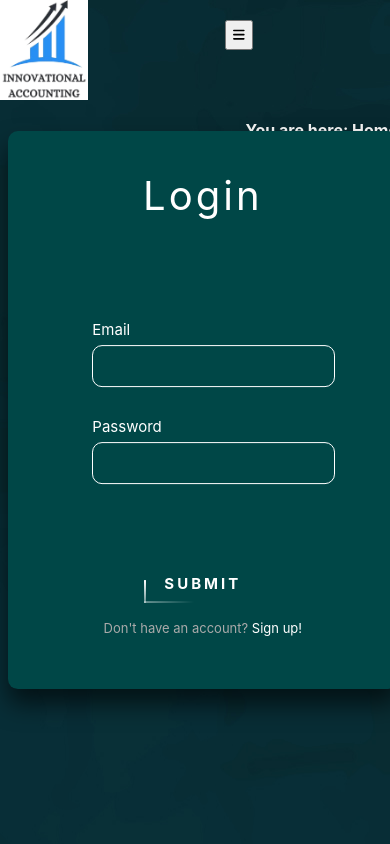
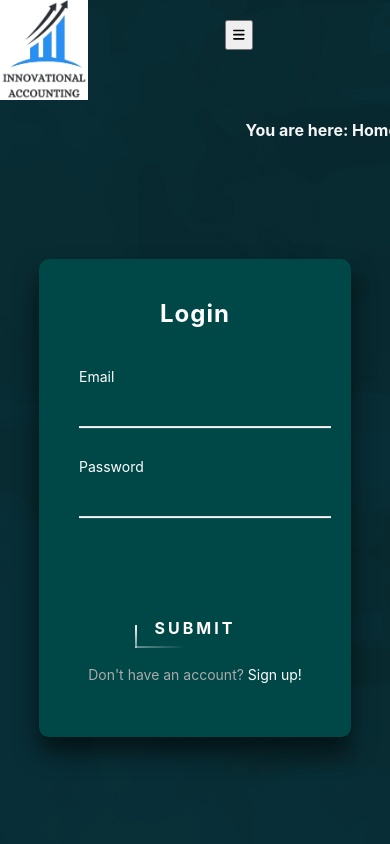
Before and after one commit to Pranjil97/gatpSolWebsite, a React (Create React App) app: page /login in a window 390 px wide. Shown: the top 844 px of the page. Built offline with nearby package versions, Linux system fonts and the light colour scheme.

Commit message:
edit the login page css

```diff
--- a/src/Components/Css/login.css
+++ b/src/Components/Css/login.css
@@ -1,11 +1,11 @@
-.loginpage {
+/* .loginpage {
   display: flex;
   justify-content: center;
-  /* background-color: white; */
+  background-color: white;
   height: 600px;
-}
+} */
 
-.login-box {
+/* .login-box {
   position: absolute;
   top: 50%;
   left: 50%;
@@ -14,13 +14,13 @@
   margin: 20px auto;
   margin-top: 100px;
   transform: translate(-50%, -55%);
-  /* background: rgba(0,0,0,.9); */
+  background: rgba(0,0,0,.9);
   background: rgb(0, 71, 71);
   box-sizing: border-box;
   box-shadow: 0 15px 25px rgba(0, 0, 0, .6);
   border-radius: 10px;
-}
-
+} */
+/*
 .login-box p:first-child {
   margin: 0 0 30px;
   padding: 0;
@@ -56,9 +56,9 @@
   color: #fff;
   pointer-events: none;
   transition: .5s;
-}
+} */
 
-.login-box .user-box input:focus~label,
+/* .login-box .user-box input:focus~label,
 .login-box .user-box input:valid~label {
   top: -20px;
   left: 0;
@@ -189,219 +189,10 @@
   background: transparent;
   color: #aaa;
   border-radius: 5px;
-}
+} */
 
 
 @media only screen and (max-width: 480px) {
-  .loginpage {
-    display: flex;
-    justify-content: center;
-    align-items: center;
-    height: 100vh;
-    width: 100%;
-  }
-
-  .login-box {
-    display: flex;
-    flex-direction: column;
-    justify-content: center;
-    align-items: center;
-    position: absolute;
-    top: 40%;
-    width: 100%;
-    left: 52%;
-    height: fit-content;
-    padding: 40px;
-    transform: translate(-50%, -55%);
-    /* background: rgba(0,0,0,.9); */
-    background: rgb(0, 71, 71);
-    box-sizing: border-box;
-    box-shadow: 0 15px 25px rgba(0, 0, 0, .6);
-    border-radius: 10px;
-  }
-
-
-  .login-box p:first-child {
-    padding: 0;
-    color: #fff;
-    text-align: center;
-    font-size: 2.5rem;
-    font-weight: 400;
-    letter-spacing: 3px;
-    /* margin-top: -100px; */
-    margin-bottom: 100px;
-  }
-
-  .login-box .user-box {
-    width: fit-content;
-    height: fit-content;
-    position: relative;
-    /* background-color: bisque; */
-  }
-
-  .login-box .user-box input {
-    width: 100%;
-    padding: 10px 10px;
-    font-size: 15px;
-    color: #fff;
-    margin-top: 25px;
-    margin-bottom: 30px;
-    height: 20px;
-    border: none;
-    border: 1px solid #fff;
-    outline: none;
-    background: transparent;
-    border-radius: 10px;
-  }
-
-  .login-box .user-box label {
-    position: absolute;
-    top: 0;
-    left: 0;
-    padding: 10px 0;
-    font-size: 10px;
-    color: #fff;
-    pointer-events: none;
-    transition: .5s;
-  }
-
-  .login-box .user-box input:focus~label,
-  .login-box .user-box input:valid~label {
-    top: -10px;
-    left: 0;
-    color: #fff;
-    font-size: 15px;
-  }
-
-  .login-box form a {
-    position: relative;
-    display: inline-block;
-    padding: 10px 20px;
-    font-weight: bold;
-    color: #fff;
-    font-size: 15px;
-    text-decoration: none;
-    text-transform: uppercase;
-    overflow: hidden;
-    transition: .5s;
-    margin-top: 50px;
-    letter-spacing: 3px
-  }
-
-  .login-box a:hover {
-    background: transparent;
-    color: #272727;
-    border-radius: 5px;
-  }
-
-  .login-box a span {
-    position: absolute;
-    display: block;
-  }
-
-  .login-box a span:nth-child(1) {
-    top: 0;
-    left: -100%;
-    width: 100%;
-    height: 2px;
-    background: linear-gradient(90deg, transparent, #fff);
-    animation: btn-anim1 1.5s linear infinite;
-  }
-
-  @keyframes btn-anim1 {
-    0% {
-      left: -100%;
-    }
-
-    50%,
-    100% {
-      left: 100%;
-    }
-  }
-
-  .login-box a span:nth-child(2) {
-    top: -100%;
-    right: 0;
-    width: 2px;
-    height: 100%;
-    background: linear-gradient(180deg, transparent, #fff);
-    animation: btn-anim2 1.5s linear infinite;
-    animation-delay: .375s
-  }
-
-  @keyframes btn-anim2 {
-    0% {
-      top: -100%;
-    }
-
-    50%,
-    100% {
-      top: 100%;
-    }
-  }
-
-  .login-box a span:nth-child(3) {
-    bottom: 0;
-    right: -100%;
-    width: 100%;
-    height: 2px;
-    background: linear-gradient(270deg, transparent, #fff);
-    animation: btn-anim3 1.5s linear infinite;
-    animation-delay: .75s
-  }
-
-  @keyframes btn-anim3 {
-    0% {
-      right: -100%;
-    }
-
-    50%,
-    100% {
-      right: 100%;
-    }
-  }
-
-  .login-box a span:nth-child(4) {
-    bottom: -100%;
-    left: 0;
-    width: 2px;
-    height: 100%;
-    background: linear-gradient(360deg, transparent, #fff);
-    animation: btn-anim4 1.5s linear infinite;
-    animation-delay: 1.125s
-  }
-
-  @keyframes btn-anim4 {
-    0% {
-      bottom: -100%;
-    }
-
-    50%,
-    100% {
-      bottom: 100%;
-    }
-  }
-
-  .login-box p:last-child {
-    color: #aaa;
-    font-size: 13px;
-  }
-
-  .login-box a.a2 {
-    color: #fff;
-    text-decoration: none;
-  }
-
-  .login-box a.a2:hover {
-    background: transparent;
-    color: #aaa;
-    border-radius: 5px;
-  }
-
-}
-
-@media screen and (min-width: 481px) and (max-width: 768px) {
-
   .loginpage {
     display: flex;
     justify-content: center;
@@ -412,7 +203,8 @@
     position: absolute;
     top: 50%;
     left: 50%;
-    width: 400px;
+    width: 80%;
+    height: fit-content;
     padding: 40px;
     margin: 20px auto;
     margin-top: 100px;
@@ -432,6 +224,7 @@
     font-size: 1.5rem;
     font-weight: bold;
     letter-spacing: 1px;
+    margin-bottom: 60px;
   }
 
   .login-box .user-box {
@@ -440,16 +233,14 @@
 
   .login-box .user-box input {
     width: 100%;
-    height: 20px;
     padding: 10px 10px;
-    font-size: 14px;
+    font-size: 16px;
     color: #fff;
-    margin-bottom: 30px;
+    margin-bottom: 50px;
     border: none;
-    border: 1px solid #fff;
+    border-bottom: 2px solid whitesmoke;
     outline: none;
     background: transparent;
-    border-radius: 10px;
   }
 
   .login-box .user-box label {
@@ -468,7 +259,7 @@
     top: -30px;
     left: 0;
     color: #fff;
-    font-size: 12px;
+    font-size: 14px;
   }
 
   .login-box form a {
@@ -596,6 +387,203 @@
     border-radius: 5px;
   }
 
+}
+
+@media screen and (min-width: 481px) and (max-width: 768px) {
+
+  .loginpage {
+    display: flex;
+    justify-content: center;
+    height: 100vh;
+  }
+
+  .login-box {
+    position: absolute;
+    top: 50%;
+    left: 50%;
+    width: 450px;
+    height: fit-content;
+    padding: 40px;
+    margin: 20px auto;
+    margin-top: 100px;
+    transform: translate(-50%, -55%);
+    /* background: rgba(0,0,0,.9); */
+    background: rgb(0, 71, 71);
+    box-sizing: border-box;
+    box-shadow: 0 15px 25px rgba(0, 0, 0, .6);
+    border-radius: 10px;
+  }
+
+  .login-box p:first-child {
+    margin: 0 0 30px;
+    padding: 0;
+    color: #fff;
+    text-align: center;
+    font-size: 1.5rem;
+    font-weight: bold;
+    letter-spacing: 1px;
+    margin-bottom: 60px;
+  }
+
+  .login-box .user-box {
+    position: relative;
+  }
+
+  .login-box .user-box input {
+    width: 100%;
+    padding: 10px 10px;
+    font-size: 16px;
+    color: #fff;
+    margin-bottom: 50px;
+    border: none;
+    border-bottom: 2px solid whitesmoke;
+    outline: none;
+    background: transparent;
+  }
+
+  .login-box .user-box label {
+    position: absolute;
+    top: 0;
+    left: 0;
+    padding: 10px 0;
+    font-size: 16px;
+    color: #fff;
+    pointer-events: none;
+    transition: .5s;
+  }
+
+  .login-box .user-box input:focus~label,
+  .login-box .user-box input:valid~label {
+    top: -30px;
+    left: 0;
+    color: #fff;
+    font-size: 14px;
+  }
+
+  .login-box form a {
+    position: relative;
+    display: inline-block;
+    padding: 10px 20px;
+    font-weight: bold;
+    color: #fff;
+    font-size: 16px;
+    text-decoration: none;
+    text-transform: uppercase;
+    overflow: hidden;
+    transition: .5s;
+    margin-top: 40px;
+    letter-spacing: 3px
+  }
+
+  .login-box a:hover {
+    background: #fff;
+    color: #272727;
+    border-radius: 5px;
+  }
+
+  .login-box a span {
+    position: absolute;
+    display: block;
+  }
+
+  .login-box a span:nth-child(1) {
+    top: 0;
+    left: -100%;
+    width: 100%;
+    height: 2px;
+    background: linear-gradient(90deg, transparent, #fff);
+    animation: btn-anim1 1.5s linear infinite;
+  }
+
+  @keyframes btn-anim1 {
+    0% {
+      left: -100%;
+    }
+
+    50%,
+    100% {
+      left: 100%;
+    }
+  }
+
+  .login-box a span:nth-child(2) {
+    top: -100%;
+    right: 0;
+    width: 2px;
+    height: 100%;
+    background: linear-gradient(180deg, transparent, #fff);
+    animation: btn-anim2 1.5s linear infinite;
+    animation-delay: .375s
+  }
+
+  @keyframes btn-anim2 {
+    0% {
+      top: -100%;
+    }
+
+    50%,
+    100% {
+      top: 100%;
+    }
+  }
+
+  .login-box a span:nth-child(3) {
+    bottom: 0;
+    right: -100%;
+    width: 100%;
+    height: 2px;
+    background: linear-gradient(270deg, transparent, #fff);
+    animation: btn-anim3 1.5s linear infinite;
+    animation-delay: .75s
+  }
+
+  @keyframes btn-anim3 {
+    0% {
+      right: -100%;
+    }
+
+    50%,
+    100% {
+      right: 100%;
+    }
+  }
+
+  .login-box a span:nth-child(4) {
+    bottom: -100%;
+    left: 0;
+    width: 2px;
+    height: 100%;
+    background: linear-gradient(360deg, transparent, #fff);
+    animation: btn-anim4 1.5s linear infinite;
+    animation-delay: 1.125s
+  }
+
+  @keyframes btn-anim4 {
+    0% {
+      bottom: -100%;
+    }
+
+    50%,
+    100% {
+      bottom: 100%;
+    }
+  }
+
+  .login-box p:last-child {
+    color: #aaa;
+    font-size: 14px;
+  }
+
+  .login-box a.a2 {
+    color: #fff;
+    text-decoration: none;
+  }
+
+  .login-box a.a2:hover {
+    background: transparent;
+    color: #aaa;
+    border-radius: 5px;
+  }
 }
 
 
@@ -807,12 +795,15 @@
 
   .login-box {
     position: absolute;
-    width: 500px;
-    height: 450px;
+    top: 50%;
+    left: 50%;
+    width: 450px;
+    height: fit-content;
     padding: 40px;
     margin: 20px auto;
     margin-top: 100px;
     transform: translate(-50%, -55%);
+    /* background: rgba(0,0,0,.9); */
     background: rgb(0, 71, 71);
     box-sizing: border-box;
     box-shadow: 0 15px 25px rgba(0, 0, 0, .6);
@@ -824,9 +815,10 @@
     padding: 0;
     color: #fff;
     text-align: center;
-    font-size: 2rem;
-    font-weight: 500;
+    font-size: 1.5rem;
+    font-weight: bold;
     letter-spacing: 1px;
+    margin-bottom: 60px;
   }
 
   .login-box .user-box {
@@ -835,32 +827,33 @@
 
   .login-box .user-box input {
     width: 100%;
-    padding: 10px 10px 10px;
-    font-size: 18px;
+    padding: 10px 10px;
+    font-size: 16px;
     color: #fff;
-    margin-top: 20px;
+    margin-bottom: 50px;
     border: none;
-    border-bottom: 1px solid #fff;
+    border-bottom: 2px solid whitesmoke;
     outline: none;
     background: transparent;
   }
 
   .login-box .user-box label {
     position: absolute;
+    top: 0;
+    left: 0;
     padding: 10px 0;
     font-size: 16px;
     color: #fff;
     pointer-events: none;
     transition: .5s;
-    /* background-color:darkgrey; */
   }
 
   .login-box .user-box input:focus~label,
   .login-box .user-box input:valid~label {
-    top: -10px;
+    top: -30px;
     left: 0;
     color: #fff;
-    font-size: 16px;
+    font-size: 14px;
   }
 
   .login-box form a {
@@ -869,12 +862,12 @@
     padding: 10px 20px;
     font-weight: bold;
     color: #fff;
-    font-size: 17px;
+    font-size: 16px;
     text-decoration: none;
     text-transform: uppercase;
     overflow: hidden;
     transition: .5s;
-    margin-top: 30px;
+    margin-top: 40px;
     letter-spacing: 3px
   }
 
@@ -987,13 +980,9 @@
     color: #aaa;
     border-radius: 5px;
   }
-
-
-
 }
 
 @media screen and (min-width: 1201px) {
-
   .loginpage {
     display: flex;
     justify-content: center;
@@ -1002,12 +991,15 @@
 
   .login-box {
     position: absolute;
-    width: 600px;
-    height: 450px;
+    top: 50%;
+    left: 50%;
+    width: 450px;
+    height: fit-content;
     padding: 40px;
     margin: 20px auto;
     margin-top: 100px;
     transform: translate(-50%, -55%);
+    /* background: rgba(0,0,0,.9); */
     background: rgb(0, 71, 71);
     box-sizing: border-box;
     box-shadow: 0 15px 25px rgba(0, 0, 0, .6);
@@ -1019,9 +1011,10 @@
     padding: 0;
     color: #fff;
     text-align: center;
-    font-size: 2rem;
-    font-weight: 500;
+    font-size: 1.5rem;
+    font-weight: bold;
     letter-spacing: 1px;
+    margin-bottom: 60px;
   }
 
   .login-box .user-box {
@@ -1030,32 +1023,33 @@
 
   .login-box .user-box input {
     width: 100%;
-    padding: 10px 10px 10px;
+    padding: 10px 10px;
     font-size: 16px;
     color: #fff;
-    margin-top: 20px;
+    margin-bottom: 50px;
     border: none;
-    border-bottom: 1px solid #fff;
+    border-bottom: 2px solid whitesmoke;
     outline: none;
     background: transparent;
   }
 
   .login-box .user-box label {
     position: absolute;
+    top: 0;
+    left: 0;
     padding: 10px 0;
     font-size: 16px;
     color: #fff;
     pointer-events: none;
     transition: .5s;
-    /* background-color:darkgrey; */
   }
 
   .login-box .user-box input:focus~label,
   .login-box .user-box input:valid~label {
-    top: -10px;
+    top: -30px;
     left: 0;
     color: #fff;
-    font-size: 16px;
+    font-size: 14px;
   }
 
   .login-box form a {
@@ -1064,12 +1058,12 @@
     padding: 10px 20px;
     font-weight: bold;
     color: #fff;
-    font-size: 17px;
+    font-size: 16px;
     text-decoration: none;
     text-transform: uppercase;
     overflow: hidden;
     transition: .5s;
-    margin-top: 30px;
+    margin-top: 40px;
     letter-spacing: 3px
   }
 
@@ -1182,5 +1176,4 @@
     color: #aaa;
     border-radius: 5px;
   }
-
 }
```
